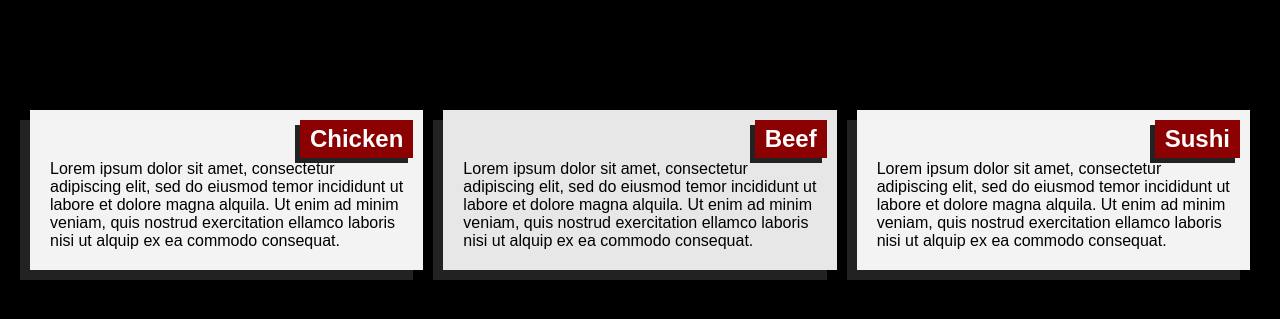
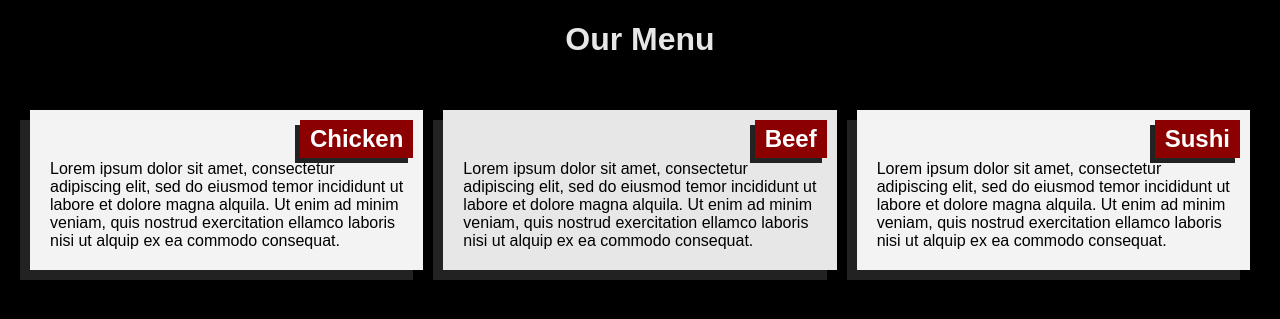
Before and after one commit to EDMBOI2/EDMBOI2.github.io, a PHP site: page / in a window 1280 px wide. Shown: the top 319 px of the page. Run offline with PHP 8.4, Linux system fonts and the light colour scheme.

Commit message:
Update Style.css

```diff
--- a/Style.css
+++ b/Style.css
@@ -15,6 +15,7 @@ header {
 }
 h1{
     text-align: center;
+    color: #e7e7e7;
 }
 main {
     display: flex;
```
